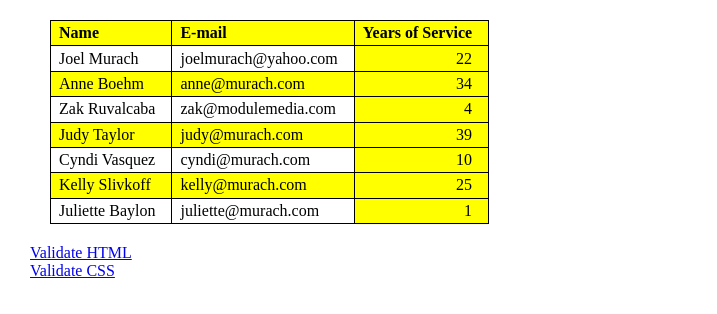
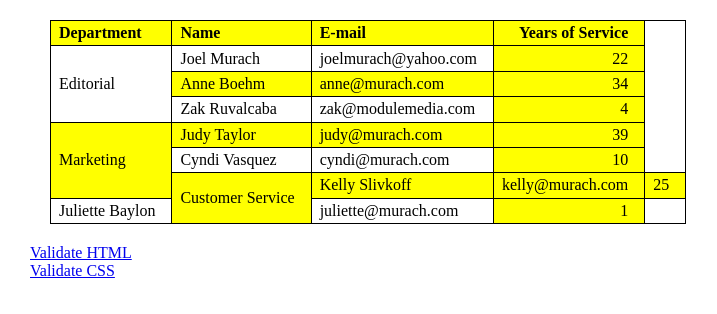
Before and after one commit to bahadir12/bahadir12.github.io, a plain HTML site: page InclassActivities2/Özçakmak-Activity2.html in a window 1280 px wide. Shown: the whole page, without its empty margins (235-952 px from the left). Drawn offline with Linux system fonts and the light colour scheme.

Commit message:
update
update

```diff
--- a/InclassActivities2/Özçakmak-Activity2.html
+++ b/InclassActivities2/Özçakmak-Activity2.html
@@ -12,6 +12,7 @@
 	<table>
 		<thead>
 			<tr>
+			    <th>Department</th>
 				<th>Name</th>
 				<th>E-mail</th>
 				<th class="right">Years of Service</th>
@@ -19,6 +20,7 @@
 		</thead>
 		<tbody>
 			<tr>
+			    <td rowspan="3">Editorial</td>
 				<td>Joel Murach</td>
 				<td>joelmurach@yahoo.com</td>
 				<td class="right">22</td>
@@ -34,6 +36,7 @@
 				<td class="right">4</td>
 			</tr>
 			<tr>
+			    <td rowspan="3">Marketing</td>
 				<td>Judy Taylor</td>
 				<td>judy@murach.com</td>
 				<td class="right">39</td>
@@ -44,6 +47,7 @@
 				<td class="right">10</td>
 			</tr>
 			<tr>
+				<td rowspan="3">Customer Service</td>
 				<td>Kelly Slivkoff</td>
 				<td>kelly@murach.com</td>
 				<td class="right">25</td>
```
